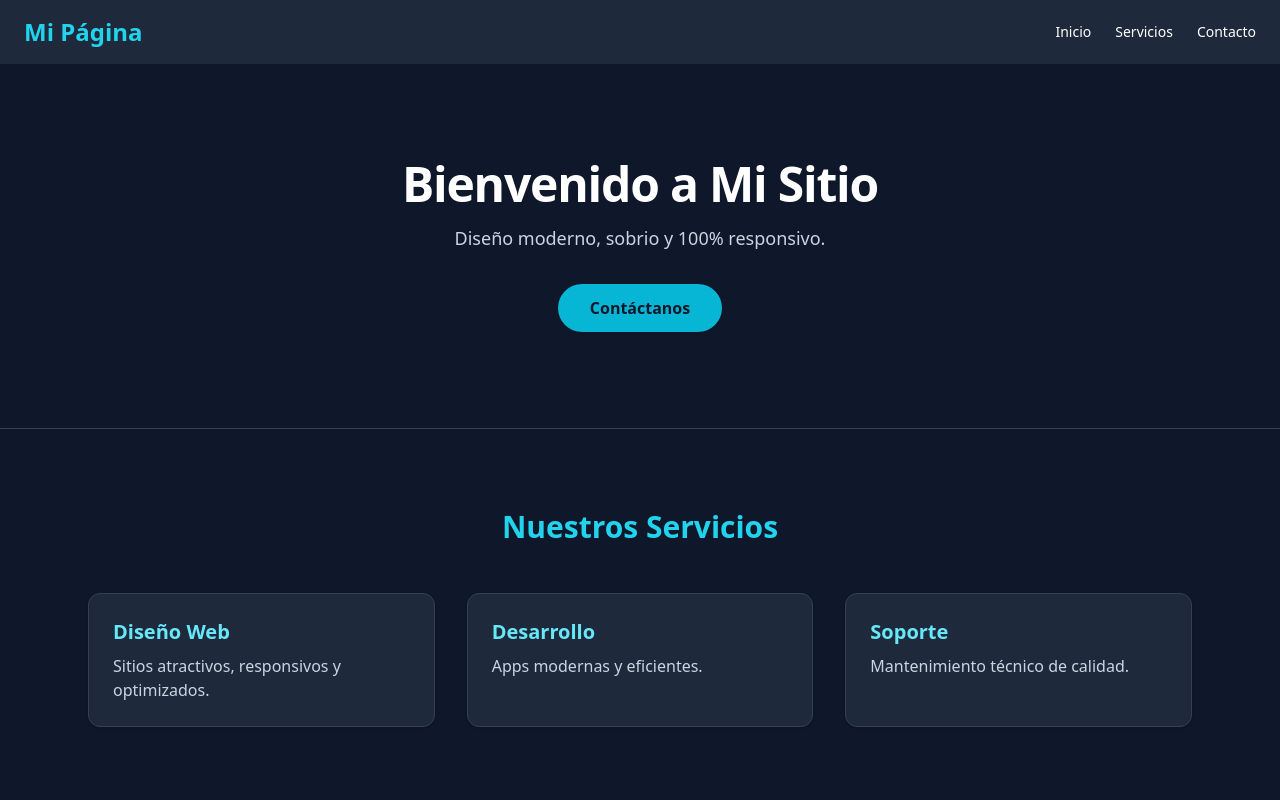
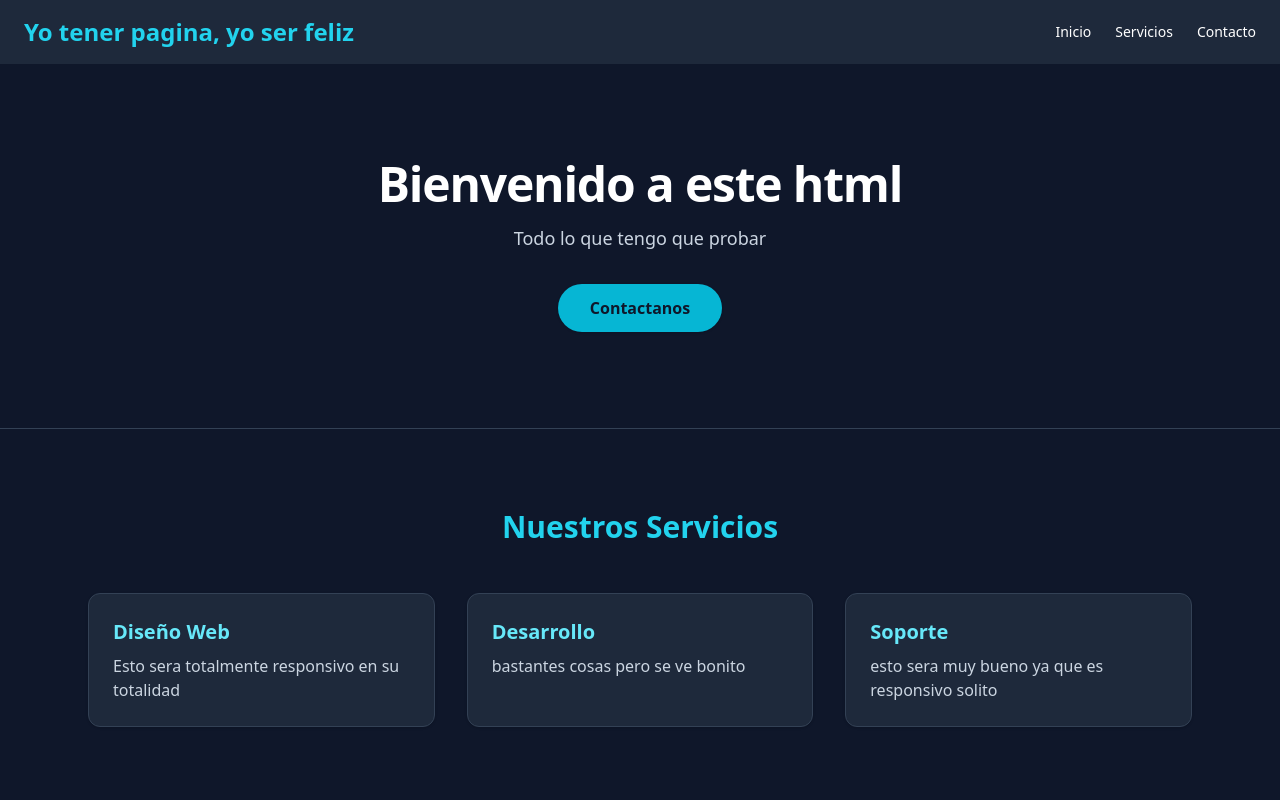
Before and after one commit to Merllin23/Tailwind, a website: page index.html in a window 1280 px wide. Shown: the top 800 px of the page. Drawn offline with Linux system fonts and the light colour scheme.

Commit message:
Actualizar diseño del index.html con nueva sección

```diff
--- a/index.html
+++ b/index.html
@@ -3,13 +3,13 @@
 <head>
   <meta charset="UTF-8" />
   <meta name="viewport" content="width=device-width, initial-scale=1.0" />
-  <title>Página Moderna</title>
+  <title>Prueba Tailwind</title>
   <link rel="stylesheet" href="output.css" />
 </head>
 <body class="bg-slate-900 text-white font-sans">
 
   <nav class="bg-slate-800 px-6 py-4 shadow flex justify-between items-center">
-    <h1 class="text-2xl font-bold text-cyan-400">Mi Página</h1>
+    <h1 class="text-2xl font-bold text-cyan-400">Yo tener pagina, yo ser feliz</h1>
     <ul class="flex gap-6 text-sm font-medium">
       <li><a href="#" class="hover:text-cyan-300 transition">Inicio</a></li>
       <li><a href="#servicios" class="hover:text-cyan-300 transition">Servicios</a></li>
@@ -18,10 +18,10 @@
   </nav>
 
   <section class="py-24 px-6 text-center bg-slate-900 border-b border-slate-700">
-    <h2 class="text-4xl md:text-5xl font-extrabold mb-4 tracking-tight">Bienvenido a Mi Sitio</h2>
-    <p class="text-lg text-slate-300 mb-8">Diseño moderno, sobrio y 100% responsivo.</p>
+    <h2 class="text-4xl md:text-5xl font-extrabold mb-4 tracking-tight">Bienvenido a este html </h2>
+    <p class="text-lg text-slate-300 mb-8">Todo lo que tengo que probar</p>
     <a href="#contacto" class="inline-block bg-cyan-500 text-slate-900 font-semibold px-8 py-3 rounded-full hover:bg-cyan-600 transition shadow">
-      Contáctanos
+      Contactanos
     </a>
   </section>
 
@@ -30,15 +30,15 @@
     <div class="grid grid-cols-1 md:grid-cols-3 gap-8">
       <div class="bg-slate-800 p-6 rounded-xl border border-slate-700 shadow hover:shadow-lg transition">
         <h4 class="text-xl font-semibold text-cyan-300 mb-2">Diseño Web</h4>
-        <p class="text-slate-300">Sitios atractivos, responsivos y optimizados.</p>
+        <p class="text-slate-300">Esto sera totalmente responsivo en su totalidad</p>
       </div>
       <div class="bg-slate-800 p-6 rounded-xl border border-slate-700 shadow hover:shadow-lg transition">
         <h4 class="text-xl font-semibold text-cyan-300 mb-2">Desarrollo</h4>
-        <p class="text-slate-300">Apps modernas y eficientes.</p>
+        <p class="text-slate-300">bastantes cosas pero se ve bonito</p>
       </div>
       <div class="bg-slate-800 p-6 rounded-xl border border-slate-700 shadow hover:shadow-lg transition">
         <h4 class="text-xl font-semibold text-cyan-300 mb-2">Soporte</h4>
-        <p class="text-slate-300">Mantenimiento técnico de calidad.</p>
+        <p class="text-slate-300">esto sera muy bueno ya que es responsivo solito</p>
       </div>
     </div>
   </section>
```
